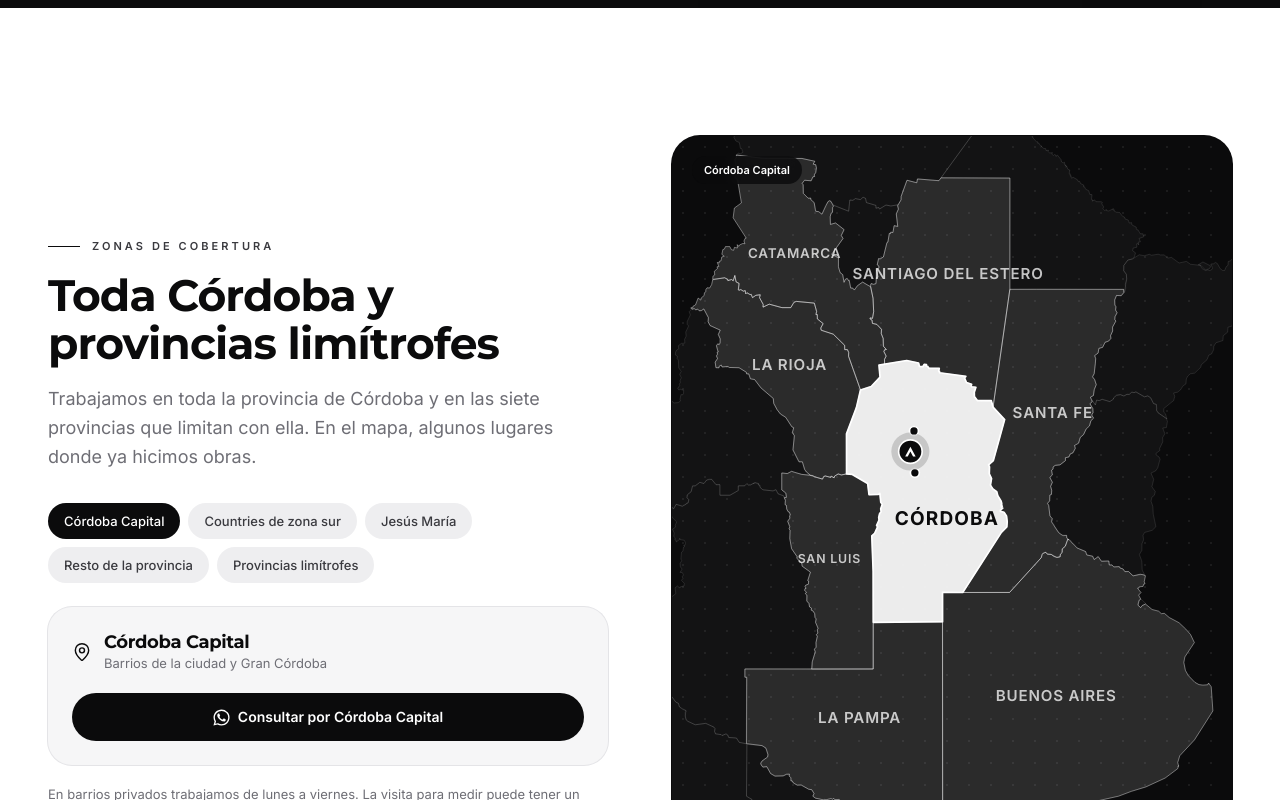
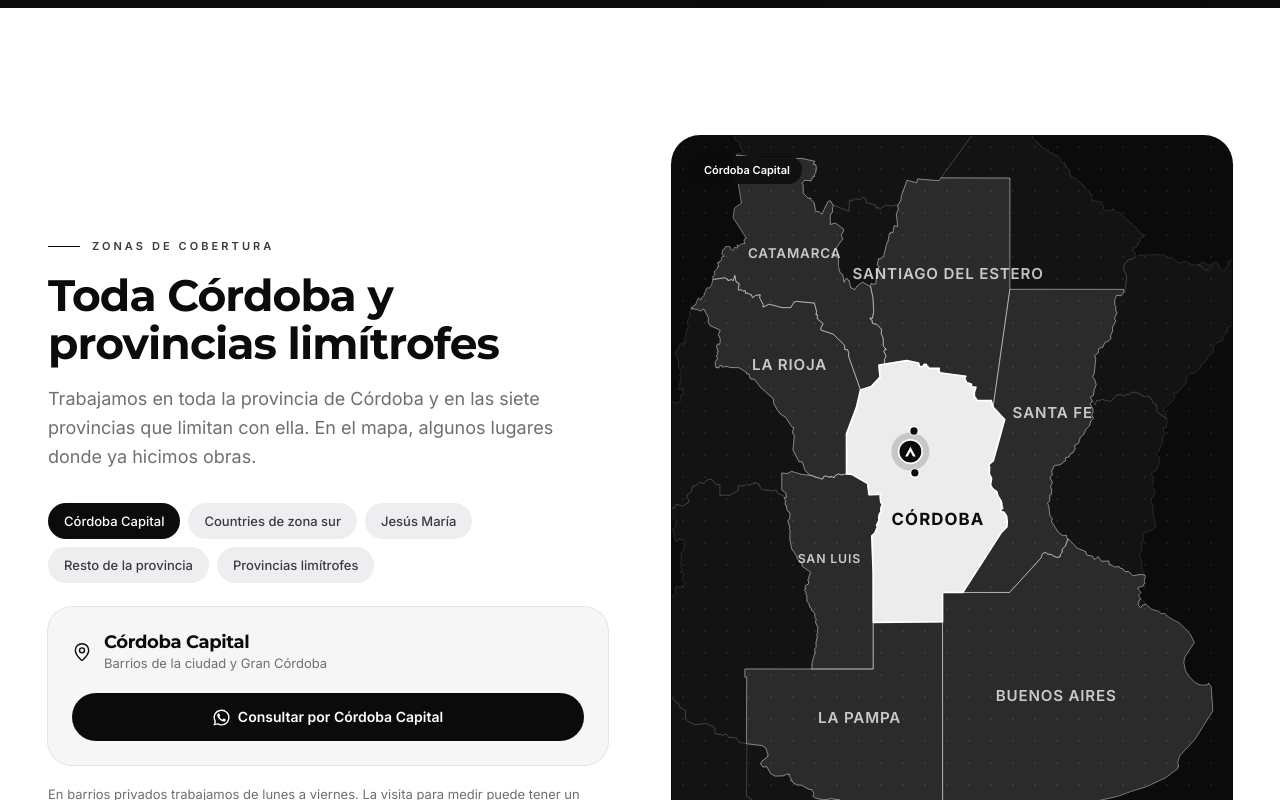
Before and after one commit to geroo03/AquaTechSolutions, a React (Vite) app: page / in a window 1280 px wide. Shown: the part 7440-8240 px from the top of the page. Built offline with nearby package versions, Linux system fonts and the light colour scheme.

Commit message:
Mapa: etiqueta de Córdoba centrada
Co-Authored-By: Claude Opus 5.5 <noreply@anthropic.com>

```diff
--- a/src/components/CoverageZonesSection.tsx
+++ b/src/components/CoverageZonesSection.tsx
@@ -82,10 +82,10 @@ const CoverageMap: React.FC<{ selected: ZoneItem; onSelect: (z: ZoneItem) => voi
           </text>
         ))}
         <text
-          x={cordoba.labelX + 38}
+          x={cordoba.labelX + 22}
           y={cordoba.labelY + 70}
           textAnchor="middle"
-          fontSize="34"
+          fontSize="30"
           fontWeight="700"
           letterSpacing="2"
           fill="#0b0b0c"
```
